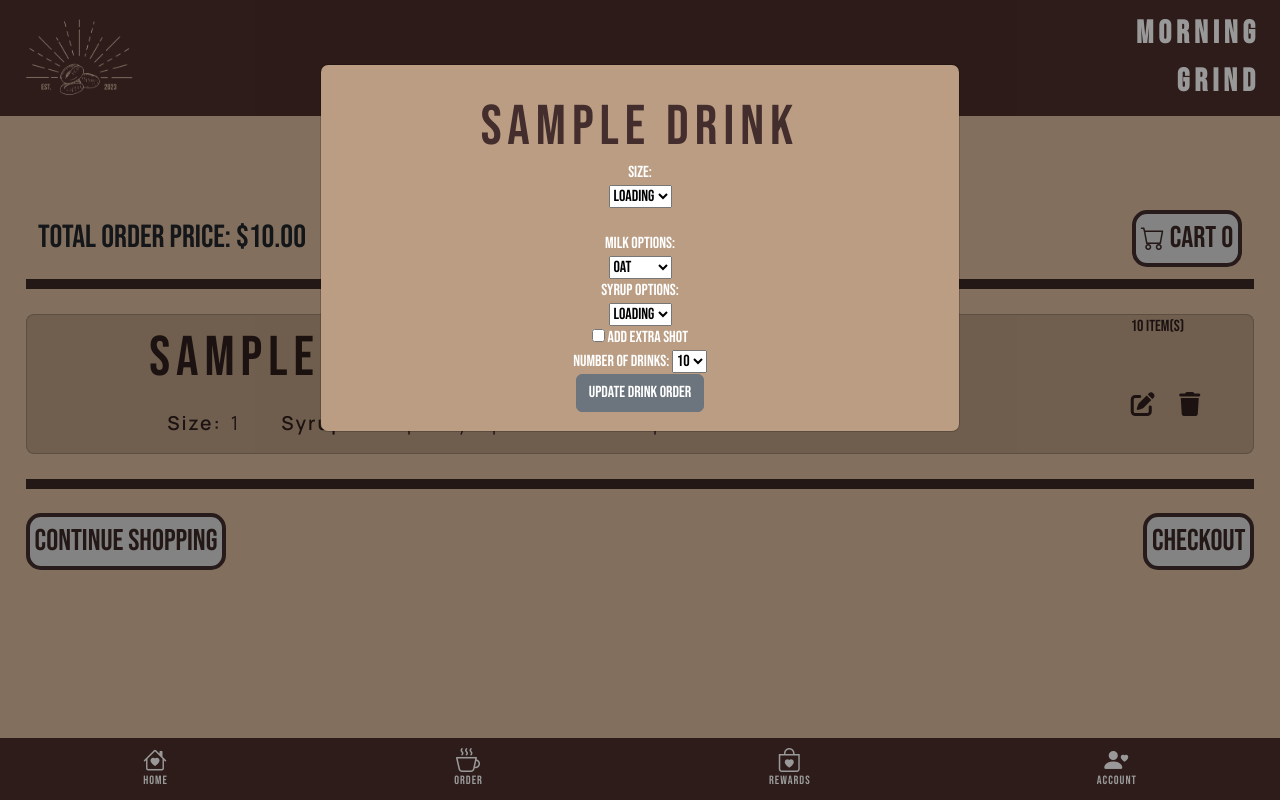
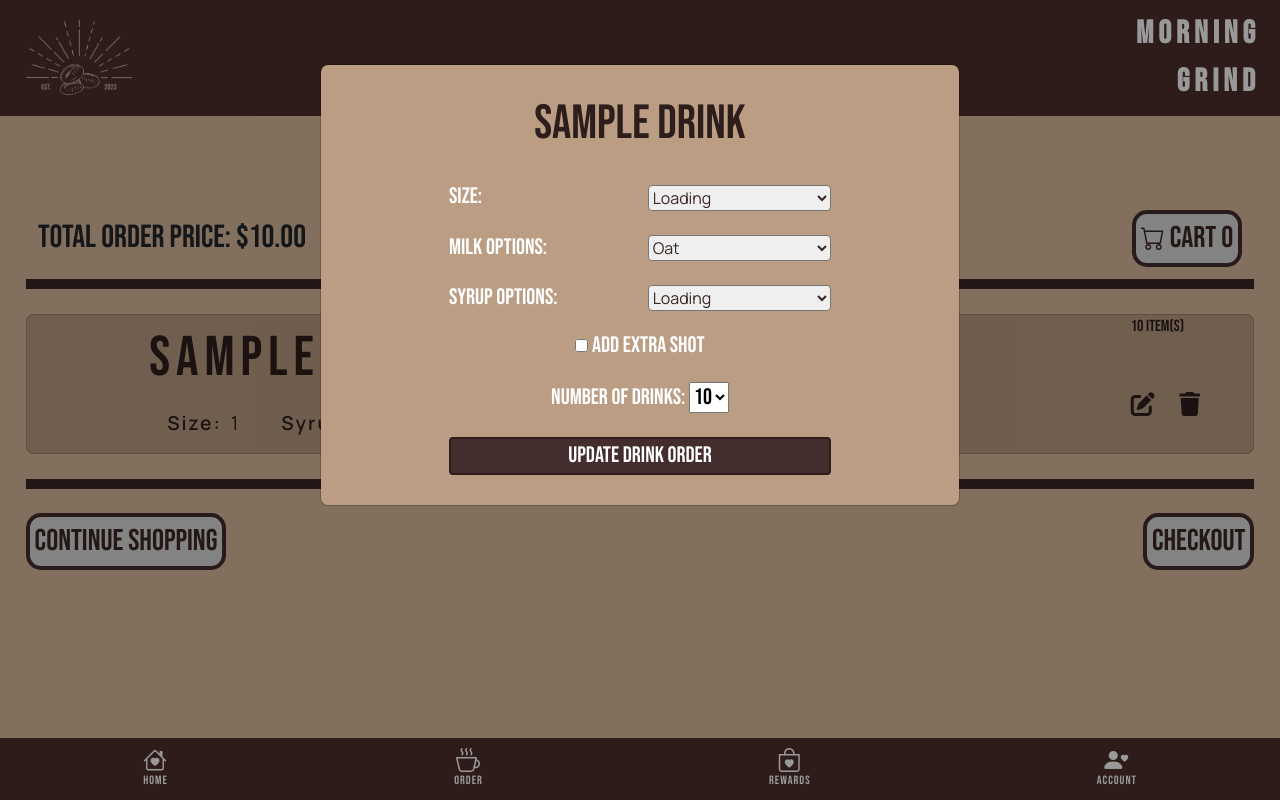
Before and after one commit to mmulvihill13/wishlist, a Django app: template cart/templates/cart/cart.html in a window 1280 px wide, after a click that opens the changed part. Run offline with Django 5.2, Linux system fonts and the light colour scheme; the template is opened without the code that fills it: most values are stand-ins (such as "Sample title", 1, 10 or a date in 2020).

Commit message:
styled modal large size

```diff
--- a/cart/static/css/cart.css
+++ b/cart/static/css/cart.css
@@ -103,16 +103,54 @@ i:hover{
 
   /* Modal Content */
   .modal-content {
-    display: flex;
-    flex-direction: column;
+    display: grid;
+    grid-template-columns: 1fr 1fr;
     justify-content: center;
     align-items: center;
     background-color: #BA9D83 ;
     margin: auto;
     border-radius: 8px;
+    padding: 2% 10% 2% 10%;
     width: 50%;
-    height: 50%;
+    height: 60%;
+    font-size: 1.4rem;
+    line-height: 1.4rem;
+    gap: 4%;
   }
+
+.drink-modal{
+    font-size: 3rem;
+    text-align: center;
+    grid-column: 1/ span 2;
+    color: #2d1e1c;
+}
+
+.sub-modal{
+    grid-column: 1;
+}
+.sub-select-modal{
+    color: #3b2825;
+    border-radius: 4px;
+    grid-column: 2;
+    font-size: 1rem;
+    font-family: Manrope;
+}
+.extra{
+    text-align: center;
+    grid-column: 1/ span 2;
+}
+
+.update-cart{
+    text-align: center;
+    grid-column: 1/ span 2;
+    justify-content: center;
+    align-items: center;
+    border-radius: 4px;
+    color: white;
+    line-height: 2rem;
+    border: solid #2d1e1c 2px;
+    background-color: #432D2D;
+}
 
   /* The Close Button */
   .close {
--- a/cart/templates/cart/cart.html
+++ b/cart/templates/cart/cart.html
@@ -43,39 +43,37 @@
             <!-- Had to add 'slugify' in case drinks have a space -->
             <div id="customModal--{{ drink.id }}--{{ drink.size|slugify }}--{{ drink.milk|slugify }}--{{ drink.syrup|slugify }}--{{ drink.extra_shots }}" class="modal">
                 <div class="modal-content">
-                    <h1 class="drink-name">{{drink.drink.name}}</h1>
+                    <h1 class="drink-modal">{{drink.drink.name}}</h1>
                     {% if drink.size %}
-                    <label class="subcategory-text" for="size{{ drink.id }}">Size:</label>
-                    <select name="size" id="size{{ drink.id }}">
+                    <label class="sub-modal" for="size{{ drink.id }}">Size:</label>
+                    <select class="sub-select-modal" name="size" id="size{{ drink.id }}">
                         <option value="">Loading</option>
                     </select>
                     {% endif %}
-
-                    <br>
                     {% if drink.milk %}
-                    <label class="subcategory-text" for="milk{{ drink.id }}" >Milk Options:</label>
-                    <select name="milk" id="milk{{drink.id}}">
+                    <label class="sub-modal" for="milk{{ drink.id }}" >Milk Options:</label>
+                    <select class="sub-select-modal" name="milk" id="milk{{drink.id}}">
                         <option value="Oat" {% if drink.milk == "Oat" %}selected{% endif %}>Oat</option>
                         <option value="Almond" {% if drink.milk == "Almond" %}selected{% endif %}>Almond</option>
                     </select>
                     {% endif %}
 
                     {% if drink.syrup %}
-                    <label class="subcategory-text" for="syrup{drink.id}">Syrup Options:</label>
-                    <select name="syrup" id="syrup{{drink.id}}">
+                    <label class="sub-modal" for="syrup{drink.id}">Syrup Options:</label>
+                    <select class="sub-select-modal" name="syrup" id="syrup{{drink.id}}">
                         <option value="">Loading</option>
 
                     </select>
                     {% endif %}
 
                     {% if drink.extra_shots%}
-                    <label>
+                    <label class="extra">
                         <input type="checkbox" name="extra_shots" id="extrashots{{ drink.id}}" {% if drink.extra_shots == "extra" %}checked{% endif %}>
                         Add Extra Shot
                     </label>
                     {% endif %}
 
-                    <label>Number of Drinks: <span>
+                    <label class="extra">Number of Drinks: <span>
                     <select id="select{{ drink.id }}-{{ drink.size }}-{{ drink.milk }}-{{ drink.syrup }}-{{ drink.extra_shots }}">
                         <option value="{{ drink.quantity }}" selected>{{ drink.quantity }}</option>
                         <option value="1" >1</option>
@@ -84,9 +82,9 @@
                         <option value="4">4</option>
                         <option value="5">5</option>
                     </select>
-                </span></label>
+                    </span></label>
                     <button type="button" data-index="{{drink.id}}" data-size="{{drink.size}}" data-milk="{{drink.milk}}" data-syrup="{{drink.syrup}}"
-                    data-extrashots="{{ drink.extra_shots }}" class="btn btn-secondary update-cart" onclick="closeModal('customModal{{ drink.drink.name|slugify}}--{{drink.size}}--{{drink.id}}--{{drink.milk}}--{{drink.extra_shots}}')">
+                    data-extrashots="{{ drink.extra_shots }}" class="update-cart" onclick="closeModal('customModal{{ drink.drink.name|slugify}}--{{drink.size}}--{{drink.id}}--{{drink.milk}}--{{drink.extra_shots}}')">
                         Update Drink Order
                     </button>
                     <!-- <span class="close" onclick="closeModal('customModal{{ drink.drink.name|slugify}}--{{drink.size}}--{{drink.id}}--{{drink.milk}}')">Finish Edits</span> -->
```
